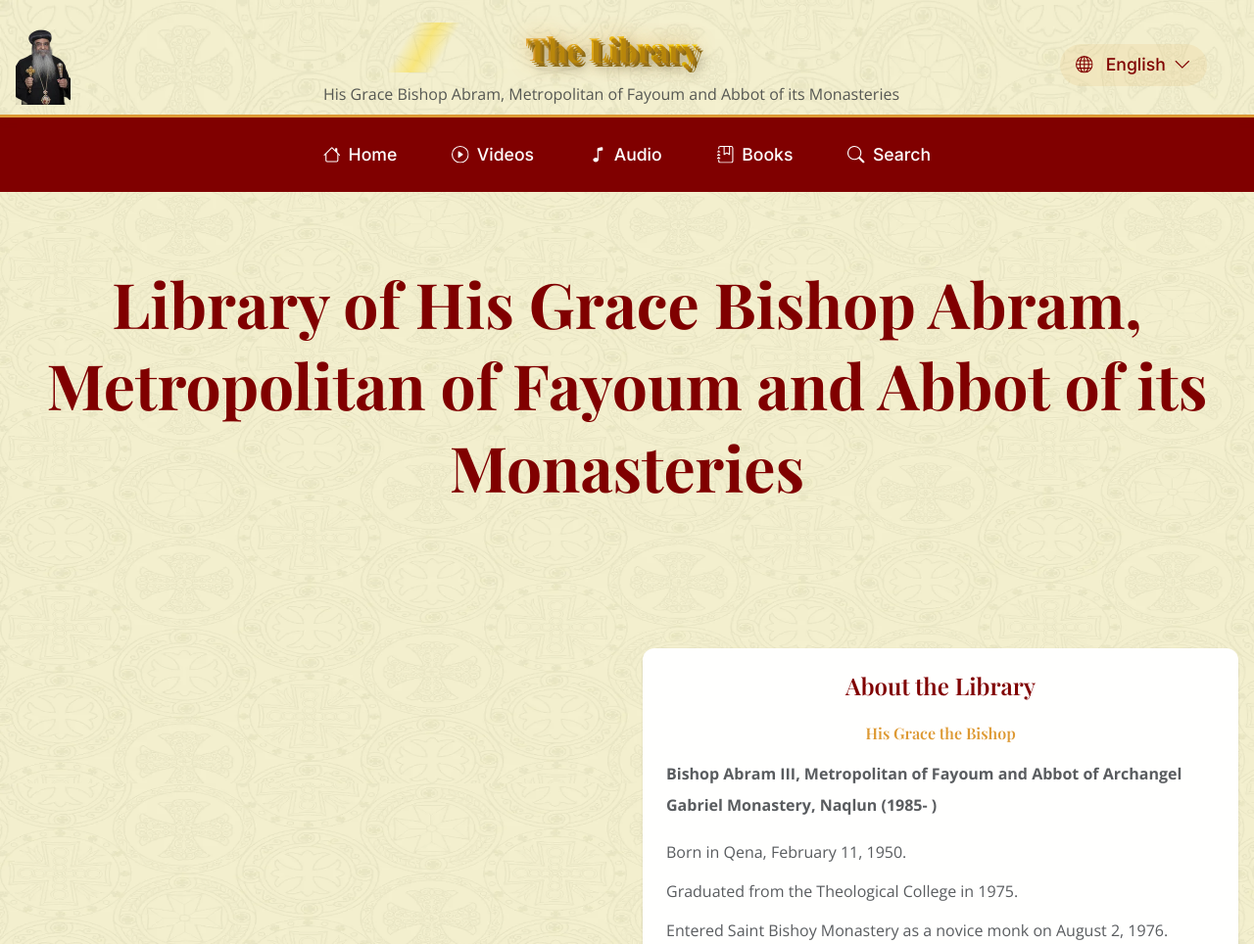
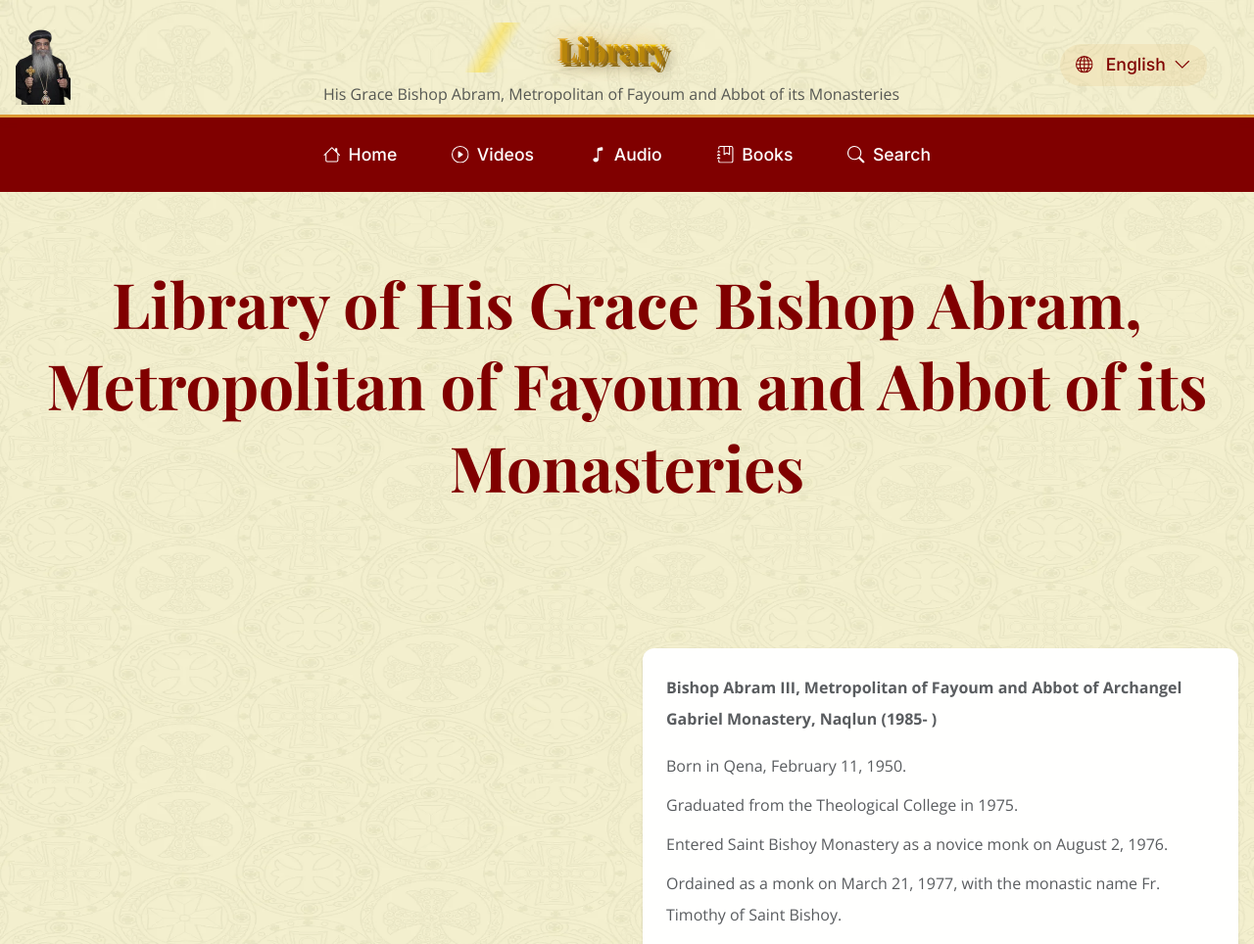
Before and after one commit to JoethonDev/christian_library, a Django app: template backend/templates/frontend_api/home.html in a window 1280 px wide. Shown: the top 964 px of the page at 98% size. Run offline with Django 5.2, Linux system fonts and the light colour scheme; the template is opened without the code that fills it, so the values that code supplies are empty; parts of the project's set-up code (start-up, migrations or seed data) failed here and were passed over; some libraries are stand-ins or nearby versions; some web fonts are replaced.

Commit message:
update Arabic translations for consistency and clarity

```diff
--- a/backend/templates/frontend_api/home.html
+++ b/backend/templates/frontend_api/home.html
@@ -39,20 +39,14 @@
         <div class="col-12 col-lg-6 order-2 order-lg-2">
             <div class="card card-coptic">
                 <div class="card-body p-4">
-                    <h4 class="heading-font text-maroon mb-4 text-center">
-                        {% trans "About the Library" %}
-                    </h4>
                     <div class="row">
                         <div class="col-12">
                             <!-- Bishop Abram Biography Section -->
                             <div class="body-font lh-lg">
-                                <h6 class="heading-font text-golden mb-3 text-center">
-                                    {% trans "His Grace the Bishop" %}
-                                </h6>
                                 {% get_current_language as LANGUAGE_CODE %}
                                 {% if LANGUAGE_CODE == 'ar' %}
                                 <div class="body-font text-muted">
-                                    <h5 class="text-center mb-3">نبذة عن نيافة الأنبا أبرام:</h5>
+                                    <h5 class="text-center mb-3">نبذة عن نيافة الأنبا أبرام مطران الفيوم ورئيس أديرتها:</h5>
                                     <p class="mb-2">من مواليد قنا 11 / 2 / 1950م.</p>
                                     <p class="mb-2">تخرج من الكلية الإكليريكية 1975 م.</p>
                                     <p class="mb-2">درس بمعهد الدراسات القبطية قسم الدراسات الأفريقية تحت إشراف الأستاذ الدكتور / زاهر رياض، وطلب منه السفر لأثيوبيا لمدة سته أشهر كشرط لتحضير رسالة الماجستير بالقسم لكن لم يتمكن من ذلك.</p>
--- a/backend/templates/includes/navbar.html
+++ b/backend/templates/includes/navbar.html
@@ -27,7 +27,7 @@
             <!-- Center: Brand Title with 3D Golden Effect -->
             <div class="col-md-6 text-center col-6">
                 <div class="golden-3d-text">
-                    {% trans "The Library" %}
+                    {% trans "Library" %}
                 </div>
                 <div class="text-muted golden-subtitle">
                     {% trans "His Grace Bishop Abram, Metropolitan of Fayoum and Abbot of its Monasteries" %}
```
Also changed, not shown: backend/locale/ar/LC_MESSAGES/django.po, 1 other file.
